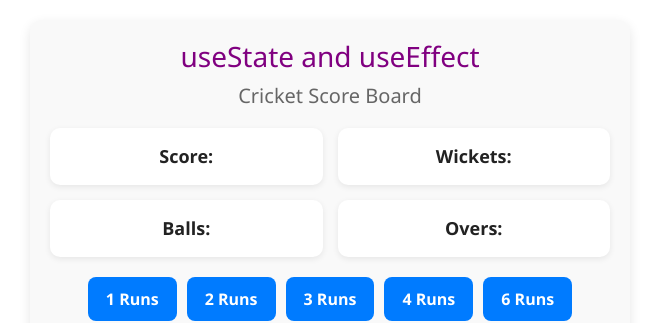
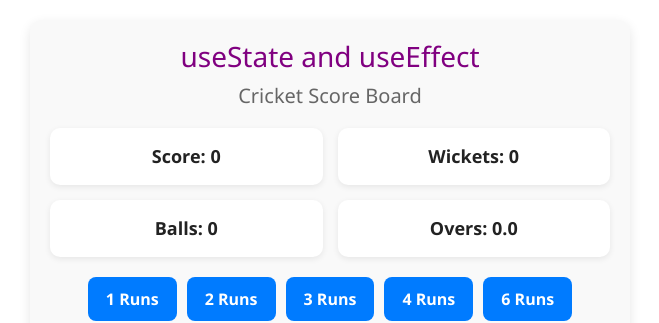
Before and after one commit to sangeethaarasu01-bot/Learning-Project, a Next.js app: page /play in a window 1280 px wide. Shown: the top 323 px of the page, without its empty margins (310-969 px from the left). Built offline with nearby package versions, Linux system fonts and the light colour scheme.

Commit message:
Functionality has been done

```diff
--- a/src/app/play/page.tsx
+++ b/src/app/play/page.tsx
@@ -1,26 +1,45 @@
-import React from 'react';
+'use client';
+import React, { useState } from 'react';
 import '../css/play.css';
 
 const PlayComponent = () => {
+    const [score, setScore] = useState(0);
+    const [wickets, setWickets] = useState(0);
+    const [balls, setBalls] = useState(0);
+
+    const handleRun = (runs) => {
+        console.log("1 run clicked");
+        setScore(score + runs);
+        setBalls(balls + 1);
+    }
+
+    const handleClickWicket = () => {
+        console.log("Wicket clicked");
+        setWickets(wickets + 1);
+        setBalls(balls + 1);
+    }
+
+    const overs = Math.floor(balls / 6);
+    const ballsInCurrentOver = balls % 6;
   return (
     <div className="scoreboard">
       <h1 className="title">useState and useEffect</h1>
       <h3 className="sub_title">Cricket Score Board</h3>
 
       <div className="stats">
-        <div className="stat-box"> Score: </div>
-        <div className="stat-box"> Wickets: </div>
-        <div className="stat-box"> Balls: </div>
-        <div className="stat-box"> Overs: </div>
+        <div className="stat-box"> Score: {score}</div>
+        <div className="stat-box"> Wickets: {wickets}</div>
+        <div className="stat-box"> Balls: {balls}</div>
+        <div className="stat-box"> Overs: {overs}.{ballsInCurrentOver}</div>
       </div>
       <div className='action'>
-        <button>1 Runs</button>
-        <button>2 Runs</button>
-        <button>3 Runs</button>
-        <button>4 Runs</button>
-        <button>6 Runs</button>
+        <button onClick={() => handleRun(1)}>1 Runs</button>
+        <button onClick={() => handleRun(2)}>2 Runs</button>
+        <button onClick={() => handleRun(3)}>3 Runs</button>
+        <button onClick={() => handleRun(4)}>4 Runs</button>
+        <button onClick={() => handleRun(5)}>6 Runs</button>
       </div>
-        <div className='wicket'><button>Wicket</button></div>
+        <div className='wicket'><button onClick={handleClickWicket}>Wicket</button></div>
     </div>
   );
 };
```
